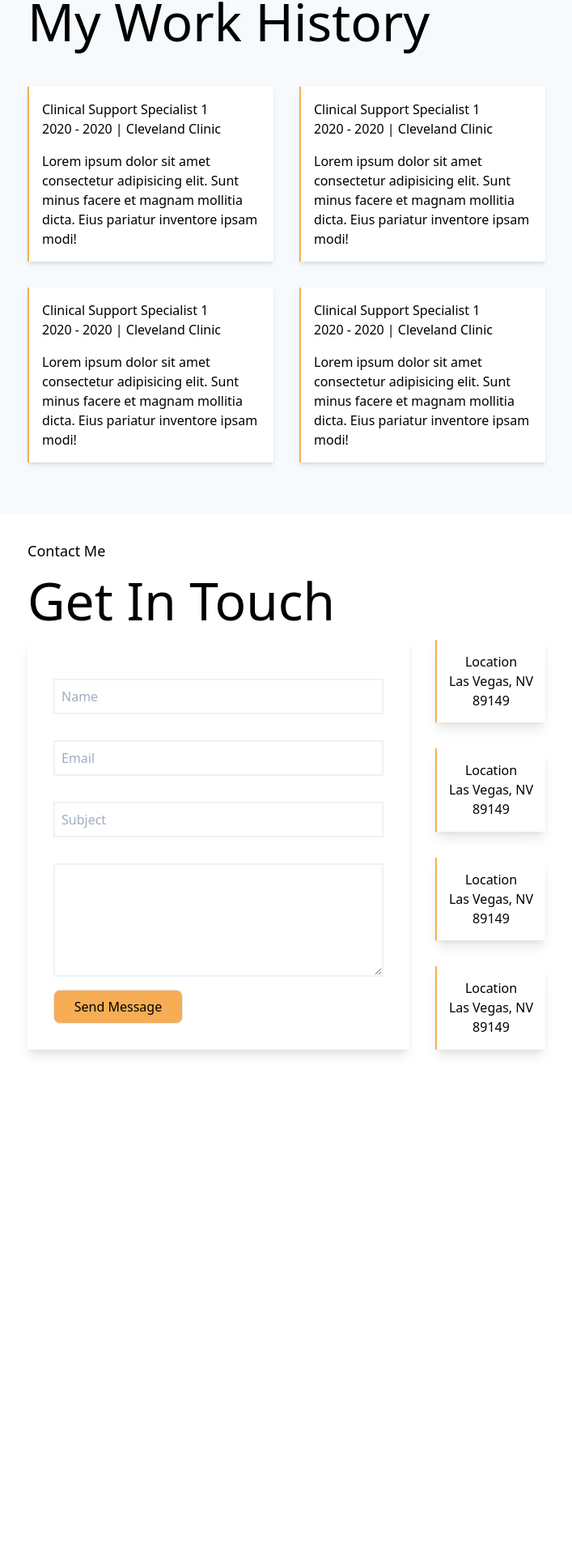
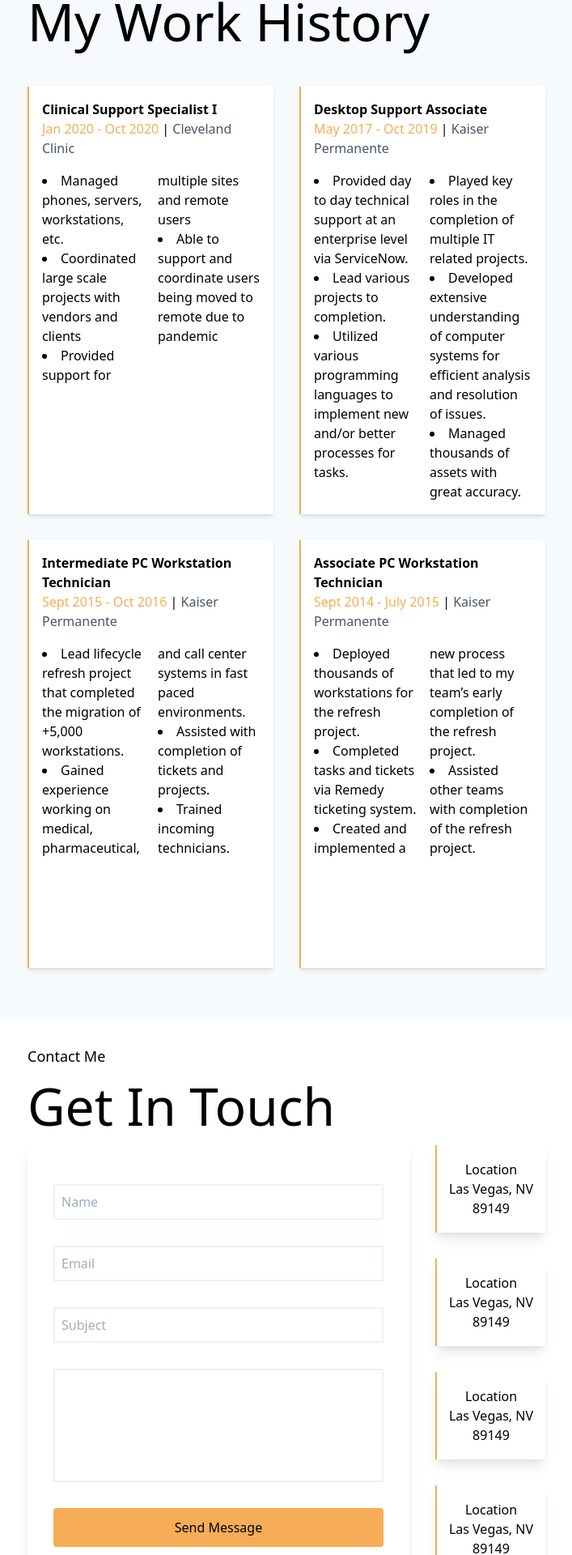
Before and after one commit to akuamakana/portfolio-vue, a Nuxt app: page / in a window 1280 px wide. Shown: the part 1299-3219 px from the top of the page at 81% size, without its empty margins (286-993 px from the left). Before the commit the page ends 2627 px from the top, so only its background shows below. Built offline with nearby package versions, Linux system fonts and the light colour scheme.

Commit message:
Programmatic ResumeCard

```diff
--- a/components/AboutMe.vue
+++ b/components/AboutMe.vue
@@ -1,12 +1,18 @@
 <template>
   <div class="flex w-screen justify-center pt-8 bg-gray-100">
     <div class="grid grid-cols-3 grid-flow-col gap-x-4 w-1/2 my-10">
-      <div class='w-full h-full rounded-md col-span-1'></div>
-      <div class='col-span-2'>
-        <h1 class="text-lg">About Me</h1>
-        <h2 class="text-6xl">Who Am I</h2>
+      <div class="w-full h-full rounded-md col-span-1" />
+      <div class="col-span-2">
+        <h1 class="text-lg">
+          About Me
+        </h1>
+        <h2 class="text-6xl">
+          Who Am I
+        </h2>
         <p>Lorem ipsum dolor sit amet consectetur, adipisicing elit. Eveniet modi ea excepturi eum? Ipsam atque enim vel, consectetur ipsum ipsa obcaecati. Modi natus nulla voluptatibus, in est facilis molestiae iure optio vel quidem quisquam mollitia magnam fugiat assumenda aliquam eum, molestias minima ipsum iusto! Quae ut tempore labore! Suscipit ipsum dignissimos veniam omnis nulla inventore laborum ex repudiandae eos modi, voluptatibus provident et esse dolore necessitatibus doloribus animi dolores quod atque quo cum! Nisi nesciunt aperiam, odio rem incidunt voluptate!</p>
-        <button class="bg-orange-400 p-3 rounded mt-4 focus:ring-0">Download CV</button>
+        <button class="bg-orange-400 p-3 rounded mt-4 focus:ring-0">
+          Download CV
+        </button>
       </div>
     </div>
   </div>
--- a/components/ContactMeForm.vue
+++ b/components/ContactMeForm.vue
@@ -1,10 +1,33 @@
 <template>
-
-    <form class="flex flex-col" action="">
-      <input class="my-4 p-2 border-gray-200 border-2" type="text" placeholder="Name">
-      <input class="my-4 p-2 border-gray-200 border-2" type="text" placeholder="Email">
-      <input class="my-4 p-2 border-gray-200 border-2" type="text" placeholder="Subject">
-      <textarea class="my-4 p-2 border-gray-200 border-2" rows="5"></textarea>
-      <button class="w-40 p-2 border bg-orange-400 rounded-lg" type="button">Send Message</button>
-    </form>
+  <form
+    class="flex flex-col"
+    action=""
+  >
+    <input
+      class="my-4 p-2 border-gray-200 border-2"
+      type="text"
+      placeholder="Name"
+    >
+    <input
+      class="my-4 p-2 border-gray-200 border-2"
+      type="text"
+      placeholder="Email"
+    >
+    <input
+      class="my-4 p-2 border-gray-200 border-2"
+      type="text"
+      placeholder="Subject"
+    >
+    <textarea
+      class="my-4 p-2 border-gray-200 border-2"
+      rows="5"
+      style="resize: none"
+    />
+    <button
+      class="bg-orange-400 p-3 rounded mt-4 focus:ring-0"
+      type="button"
+    >
+      Send Message
+    </button>
+  </form>
 </template>
--- a/components/Resume.vue
+++ b/components/Resume.vue
@@ -2,22 +2,60 @@
   <div class="w-screen flex justify-center bg-gray-100 py-8">
     <div class="w-1/2">
       <div>
-        <h1 class="text-lg">My Resume</h1>
-        <h3 class=text-6xl>My Work History</h3>
+        <h1 class="text-lg">
+          My Resume
+        </h1>
+        <h3 class="text-6xl">
+          My Work History
+        </h3>
       </div>
-      <div class='grid grid-rows-2 grid-cols-2 gap-8 my-8'>
+      <div class="grid grid-rows-2 grid-cols-2 gap-8 my-8">
+        <ResumeCard
+          v-for="job in resume"
+          :key="job.title"
+          :job="job"
+        />
+        <!-- <ResumeCard />
         <ResumeCard />
-        <ResumeCard />
-        <ResumeCard />
-        <ResumeCard />
+        <ResumeCard /> -->
       </div>
     </div>
   </div>
 </template>
 
 <script>
-import ResumeCard from '~/components/ResumeCard'
+import ResumeCard from '~/components/ResumeCard';
 export default {
-
-}
+  components: ResumeCard,
+  data() {
+    return{
+      resume: [
+        {
+          'title': 'Clinical Support Specialist I',
+          'dates': 'Jan 2020 - Oct 2020',
+          'company': 'Cleveland Clinic',
+          'skills': [ 'Managed phones, servers, workstations, etc.', 'Coordinated large scale projects with vendors and clients', 'Provided support for multiple sites and remote users', 'Able to support and coordinate users being moved to remote due to pandemic' ]
+        },
+        {
+          'title': 'Desktop Support Associate',
+          'dates': 'May 2017 - Oct 2019',
+          'company': 'Kaiser Permanente',
+          'skills': [ 'Provided day to day technical support at an enterprise level via ServiceNow.', 'Lead various projects to completion.', 'Utilized various programming languages to implement new and/or better processes for tasks.', 'Played key roles in the completion of multiple IT related projects.', 'Developed extensive understanding of computer systems for efficient analysis and resolution of issues.', 'Managed thousands of assets with great accuracy.' ]
+        },
+        {
+          'title': 'Intermediate PC Workstation Technician',
+          'dates': 'Sept 2015 - Oct 2016',
+          'company': 'Kaiser Permanente',
+          'skills': [ 'Lead lifecycle refresh project that completed the migration of +5,000 workstations.', 'Gained experience working on medical, pharmaceutical, and call center systems in fast paced environments.', 'Assisted with completion of tickets and projects.', 'Trained incoming technicians.' ]
+        },
+        {
+          'title': 'Associate PC Workstation Technician ',
+          'dates': 'Sept 2014 - July 2015',
+          'company': 'Kaiser Permanente',
+          'skills': [ 'Deployed thousands of workstations for the refresh project.', 'Completed tasks and tickets via Remedy ticketing system.', 'Created and implemented a new process that led to my team’s early completion of the refresh project.', 'Assisted other teams with completion of the refresh project.' ]
+        }
+      ]
+    };
+  }
+};
 </script>
--- a/components/ResumeCard.vue
+++ b/components/ResumeCard.vue
@@ -1,9 +1,31 @@
+/* eslint-disable vue/require-prop-types */
 <template>
-  <div class='shadow-md border-l-2 border-orange-400 p-4 bg-white'>
+  <div class="shadow-md border-l-2 border-orange-400 p-4 bg-white">
     <div class="mb-4">
-      <h1>Clinical Support Specialist 1</h1>
-      <span>2020 - 2020</span><span> | Cleveland Clinic</span>
+      <h1 class="font-bold">
+        {{ job.title }}
+      </h1>
+      <span class="text-orange-400">{{ job.dates }}</span><span> | </span><span class="text-gray-700">{{ job.company }}</span>
     </div>
-    <p>Lorem ipsum dolor sit amet consectetur adipisicing elit. Sunt minus facere et magnam mollitia dicta. Eius pariatur inventore ipsam modi!</p>
+    <ul class="list-disc list-inside break-words">
+      <li
+        v-for="skill in job.skills"
+        :key="skill"
+      >
+        {{ skill }}
+      </li>
+    </ul>
   </div>
 </template>
+
+<script>
+export default {
+  props: { job: Object }
+};
+</script>
+
+<style>
+  ul {
+    columns: 2;
+  }
+</style>
```
Also changed, not shown: components/ContactMe.vue (+14 -10 lines), package.json (+8 -0 lines), .eslintrc.json (added), 1 other file (tests, documents, lock files or other folders).
